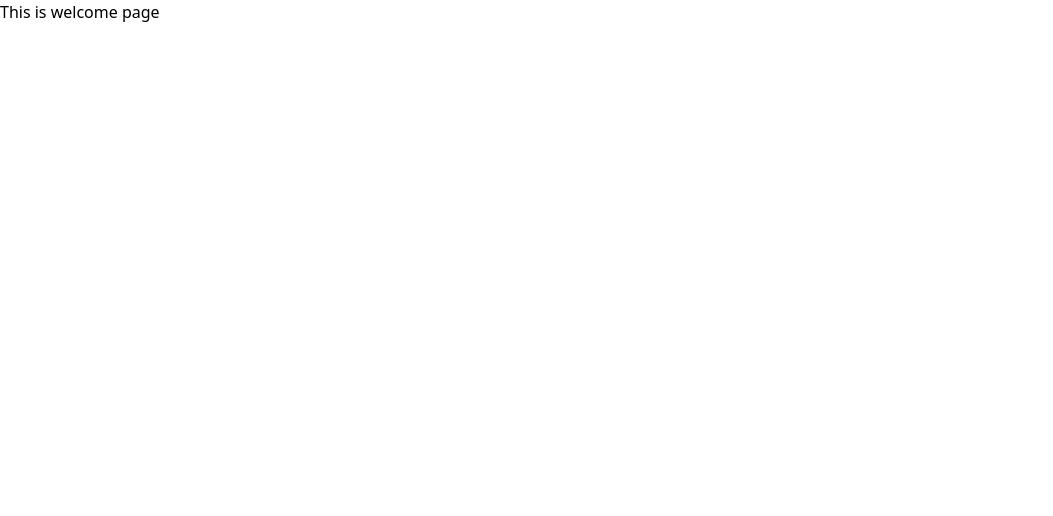
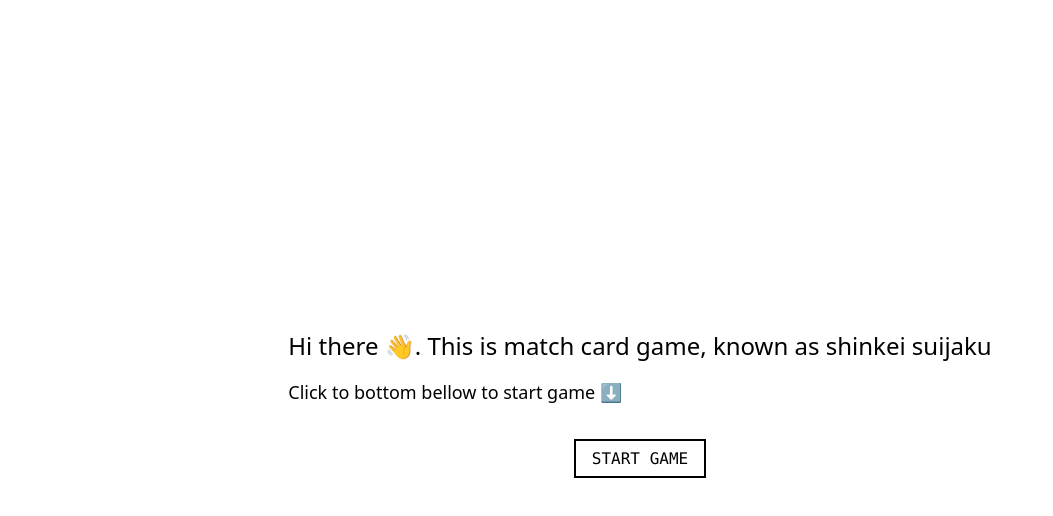
Before and after one commit to VoloshchenkoAl/shinkei-suijaku, a React (Create React App) app: page / in a window 1280 px wide. Shown: the top 516 px of the page, without its empty margins (0-1053 px from the left). Built offline with nearby package versions, Linux system fonts and the light colour scheme.

Commit message:
feat: :art: add new layout for game

```diff
--- a/src/components/app/app.tsx
+++ b/src/components/app/app.tsx
@@ -2,11 +2,18 @@ import { Routes, Route } from 'react-router-dom';
 
 /* @Pages */
 import { WelcomePage } from 'pages/welcome-page';
+import { PreparePage } from 'pages/prepare-page';
+
+/* @Components */
+import { Layout } from 'components/layout';
 
 function App() {
   return (
     <Routes>
-      <Route path="/" element={<WelcomePage />} />
+      <Route path="/" element={<Layout />}>
+        <Route index element={<WelcomePage />} />
+        <Route path="prepare" element={<PreparePage />} />
+      </Route>
     </Routes>
   );
 }
--- /dev/null
+++ b/src/components/layout/index.ts
@@ -0,0 +1 @@
+export { default as Layout } from './layout';
--- /dev/null
+++ b/src/components/layout/layout.tsx
@@ -0,0 +1,13 @@
+import { Outlet } from 'react-router-dom';
+
+function Layout() {
+  return (
+    <div className="min-h-screen overflow-x-hidden p-4 flex items-center justify-center">
+      <div>
+        <Outlet />
+      </div>
+    </div>
+  );
+}
+
+export default Layout;
--- /dev/null
+++ b/src/pages/prepare-page/index.ts
@@ -0,0 +1 @@
+export { default as PreparePage } from './prepare-page';
--- /dev/null
+++ b/src/pages/prepare-page/prepare-page.tsx
@@ -0,0 +1,37 @@
+function PreparePage() {
+  return (
+    <>
+      <main className="text-center md:text-left mb-4">
+        <h1 className="text-2xl font-medium mb-4">
+          Preparing content for the page
+        </h1>
+        <p className="text-lg">Wait few seconds...</p>
+      </main>
+      <div className="flex justify-center">
+        <svg
+          xmlns="http://www.w3.org/2000/svg"
+          viewBox="0 0 100 100"
+          width={75}
+          height={75}
+        >
+          <path
+            fill="#000"
+            d="M73,50c0-12.7-10.3-23-23-23S27,37.3,27,50 M30.9,50c0-10.5,8.5-19.1,19.1-19.1S69.1,39.5,69.1,50"
+          >
+            <animateTransform
+              attributeName="transform"
+              attributeType="XML"
+              type="rotate"
+              dur="1s"
+              from="0 50 50"
+              to="360 50 50"
+              repeatCount="indefinite"
+            />
+          </path>
+        </svg>
+      </div>
+    </>
+  );
+}
+
+export default PreparePage;
--- a/src/pages/welcome-page/welcome-page.tsx
+++ b/src/pages/welcome-page/welcome-page.tsx
@@ -1,5 +1,24 @@
+import { Link } from 'react-router-dom';
+
 function WelcomePage() {
-  return <p>This is welcome page</p>;
+  return (
+    <>
+      <main className="mb-10 text-center md:text-left">
+        <h1 className="text-2xl font-medium mb-4">
+          Hi there 👋. This is match card game, known as shinkei suijaku
+        </h1>
+        <p className="text-lg">Click to bottom bellow to start game ⬇️</p>
+      </main>
+      <footer className="text-center">
+        <Link
+          className="border-2 border-black py-2 px-4 font-mono uppercase"
+          to="/prepare"
+        >
+          Start game
+        </Link>
+      </footer>
+    </>
+  );
 }
 
 export default WelcomePage;
```
